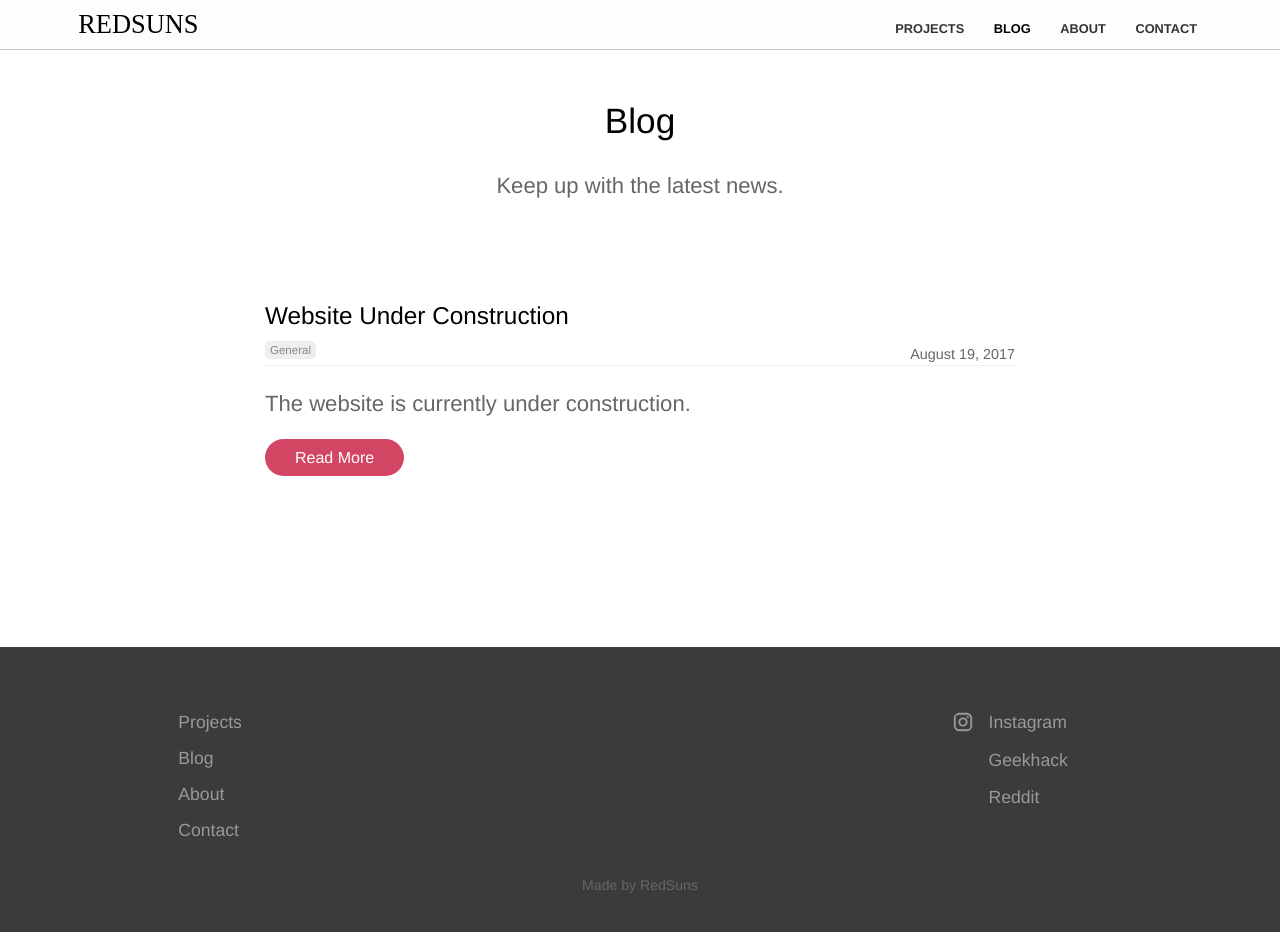
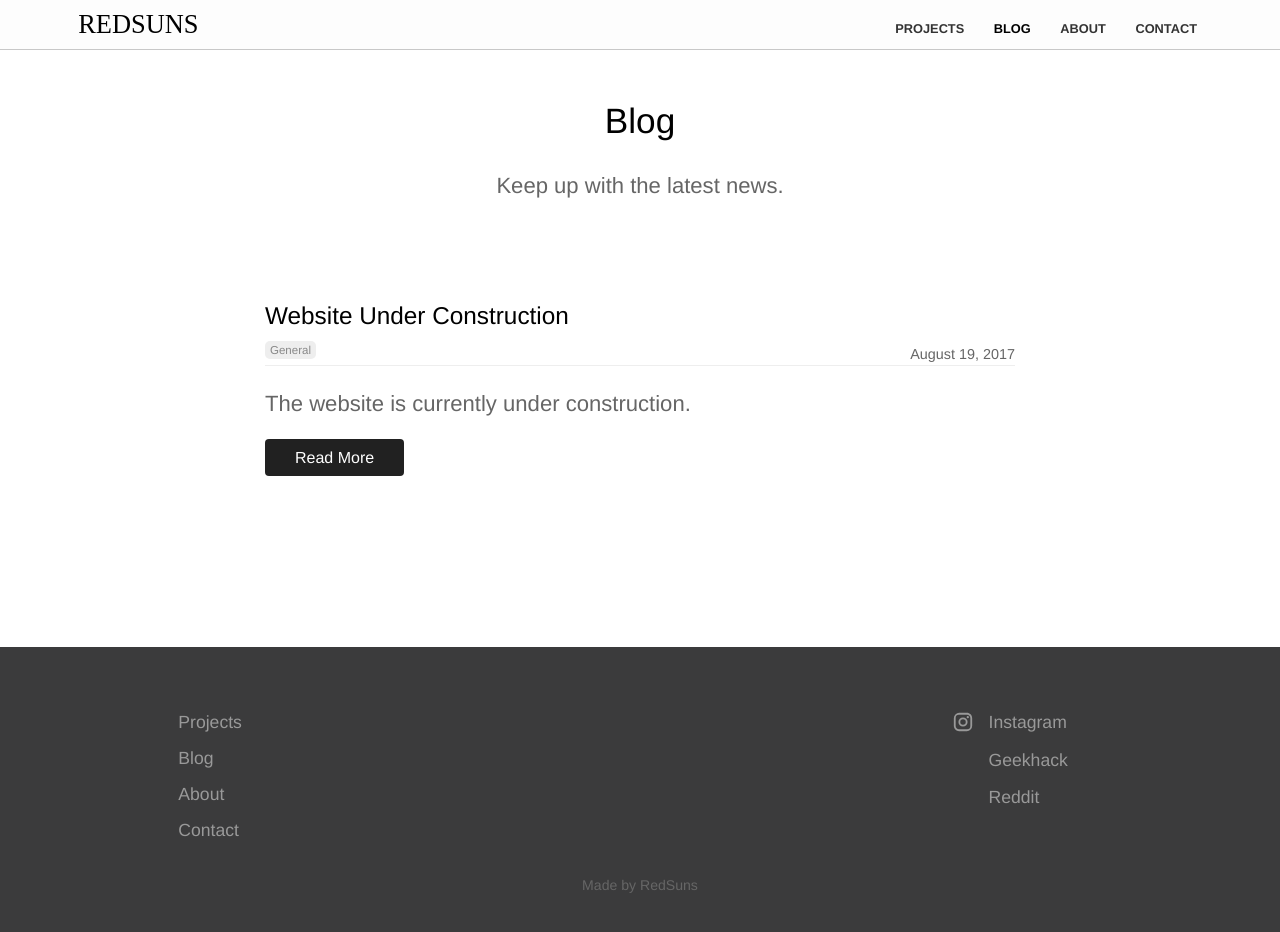
Before and after one commit to RedSunsRMK/redsunsrmk.github.io, a Jekyll site: the page built from blog/index.html, in a window 1280 px wide and 946 px high. Shown: the top 932 px of the window. Built offline with Jekyll 4.4.1, drawn with Linux system fonts in a browser that asks for light colours; the list of posts is cut into pages by our own code.

Commit message:
Update forms.scss

```diff
--- a/_sass/forms.scss
+++ b/_sass/forms.scss
@@ -2,13 +2,13 @@
 	color: #fff;
 	text-decoration: none;
 	padding: 10px 30px;
-	background: #d24663;
-	border-radius: 70px;
+	background: #212121;
+	border-radius: 4px;
 	transition: .2s ease-in-out;
 }
 
 .button a:hover, input[type=submit]:hover {
-	background: rgba(210,70,99,0.87);
+	background: rgba(210,70,99,1.0);
 	cursor: pointer;
 	box-shadow: 5px 5px 5px rgba(0,0,0,.15);
 }
```
